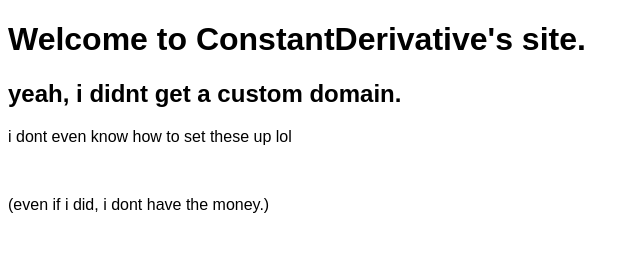
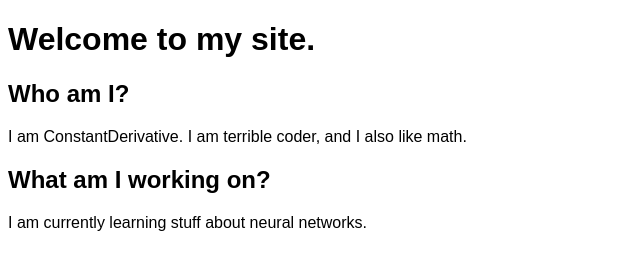
Before and after one commit to ConstantDerivative/ConstantDerivative.github.io, a plain HTML site: page index.html in a window 1280 px wide. Shown: the whole page, without its empty margins (0-640 px from the left). Drawn offline with Linux system fonts and the light colour scheme.

Commit message:
Updated text
AAA

```diff
--- a/index.html
+++ b/index.html
@@ -5,10 +5,10 @@
 <title>Hi. This is my site.</title>
 </head>
 <body>
-<h1>Welcome to ConstantDerivative's site.</h1>
-<h2>yeah, i didnt get a custom domain.</h2>
-<p>i dont even know how to set these up lol</p>
-<br>
-<p>&#40;even if i did, i dont have the money.&#41;</p>
+<h1>Welcome to my site.</h1>
+<h2>Who am I?</h2>
+<p>I am ConstantDerivative. I am terrible coder, and I also like math.</p>
+<h2>What am I working on?</h2>
+<p>I am currently learning stuff about neural networks.</p>
 </body>
 </html>
```
